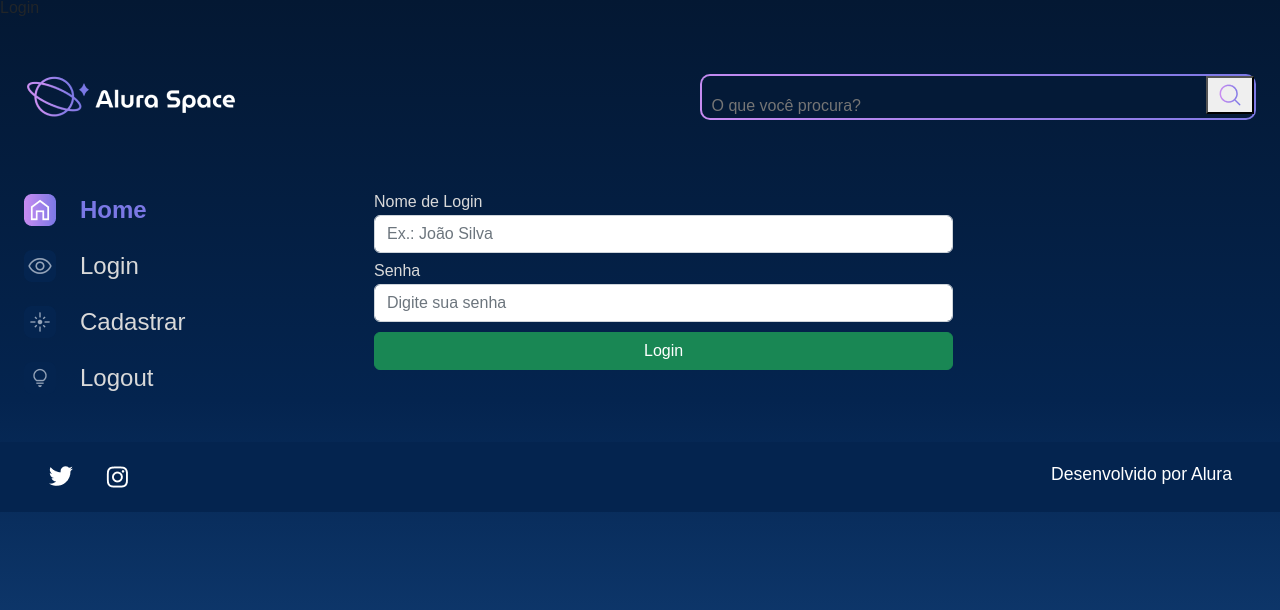
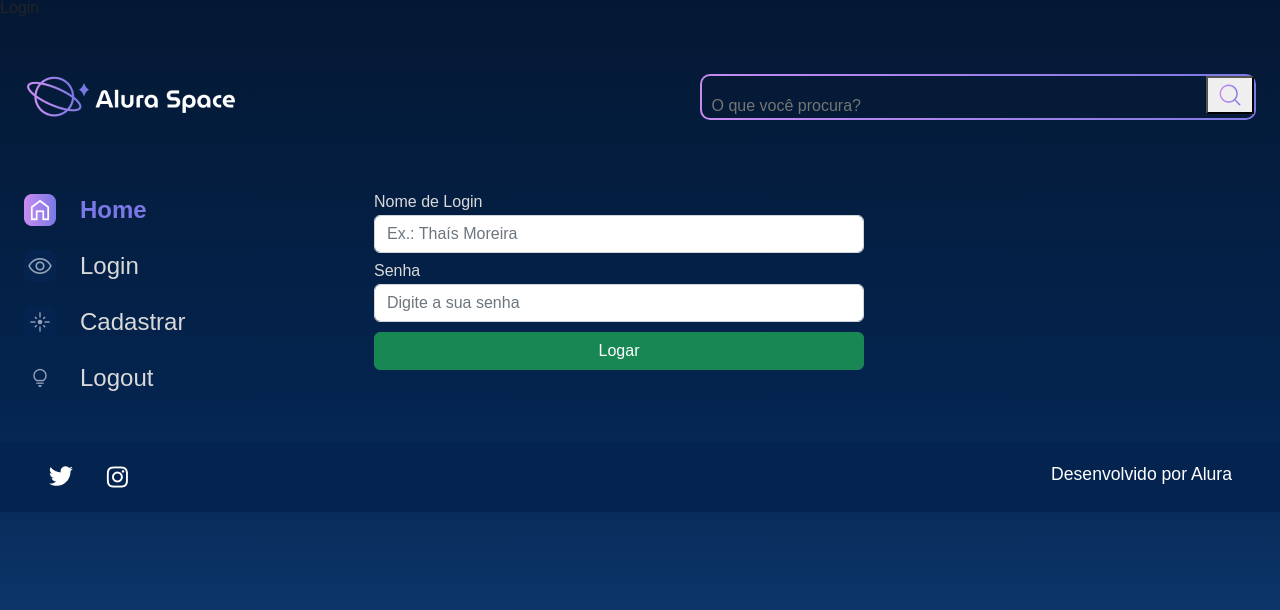
Before and after one commit to thaisdMM/alura_space, a Django app: page /login in a window 1280 px wide. Shown: the top 610 px of the page. Run offline with Django 5.2, Linux system fonts and the light colour scheme.

Commit message:
feat: upadate login.html to use python code and django forms

```diff
--- a/templates/usuarios/login.html
+++ b/templates/usuarios/login.html
@@ -43,18 +43,20 @@
             </section>
             <section class="galeria" style="margin-left: 5em">
                 <form action="" method="">
+                    <!-- para garantir a segurança da informaçao do conteúdo python -->
+                    {% csrf_token %}
                     <div class="row">
+                        {% for field in form.visible_fields %}
                         <div class="col-12 col-lg-12" style="margin-bottom: 10px;">
-                            <label for="nome_login" style="color:#D9D9D9; margin-bottom: 5px;"><b>Nome de Login</b></label>
-                            <input type="text" class="form-control" name="nome_login" placeholder="Ex.: João Silva" required>
+                            <label for="{{ field.id_for_label }}" style="color:#D9D9D9; margin-bottom: 5px;">{{field.label}}</label>
+                            {{ field }}
                         </div>
-                        <div class="col-12 col-lg-12" style="margin-bottom: 10px;">
-                            <label for="password" style="color:#D9D9D9; margin-bottom: 5px;"><b>Senha</b></label>
-                            <input type="password" class="form-control" name="password" placeholder="Digite sua senha" required>
-                        </div>
-                        <div class="col-12 text-center">
-                            <button class="btn btn-success col-12" style="padding: top 5px;" type="submit">Login</button>
-                        </div>
+
+                        {% endfor %}
+
+                    </div>
+                    <div>
+                        <button class="btn btn-success col-12" style="padding: top 5px;" type="submit">Logar</button>
                     </div>
                 </form>
             </section>
```
